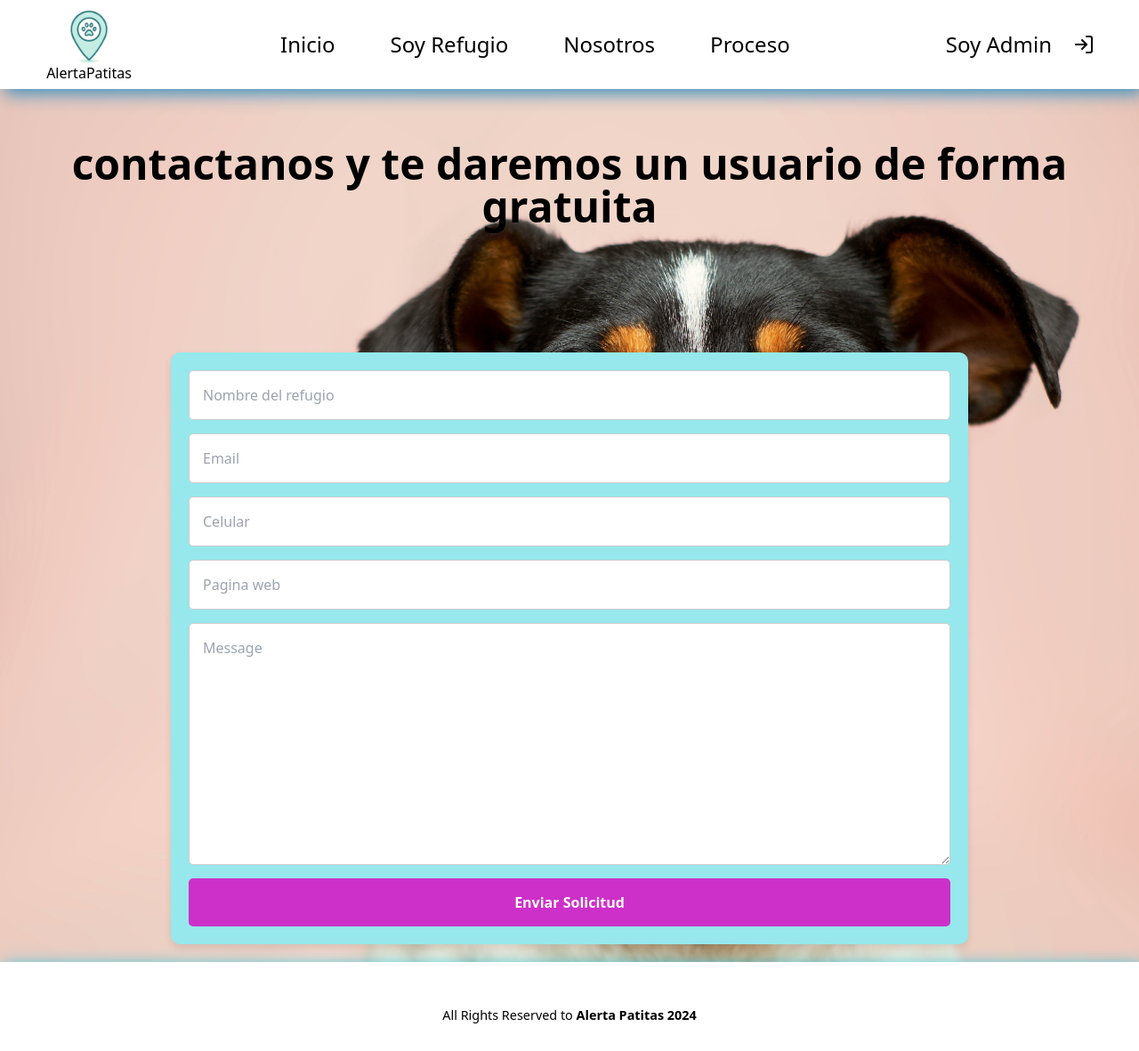
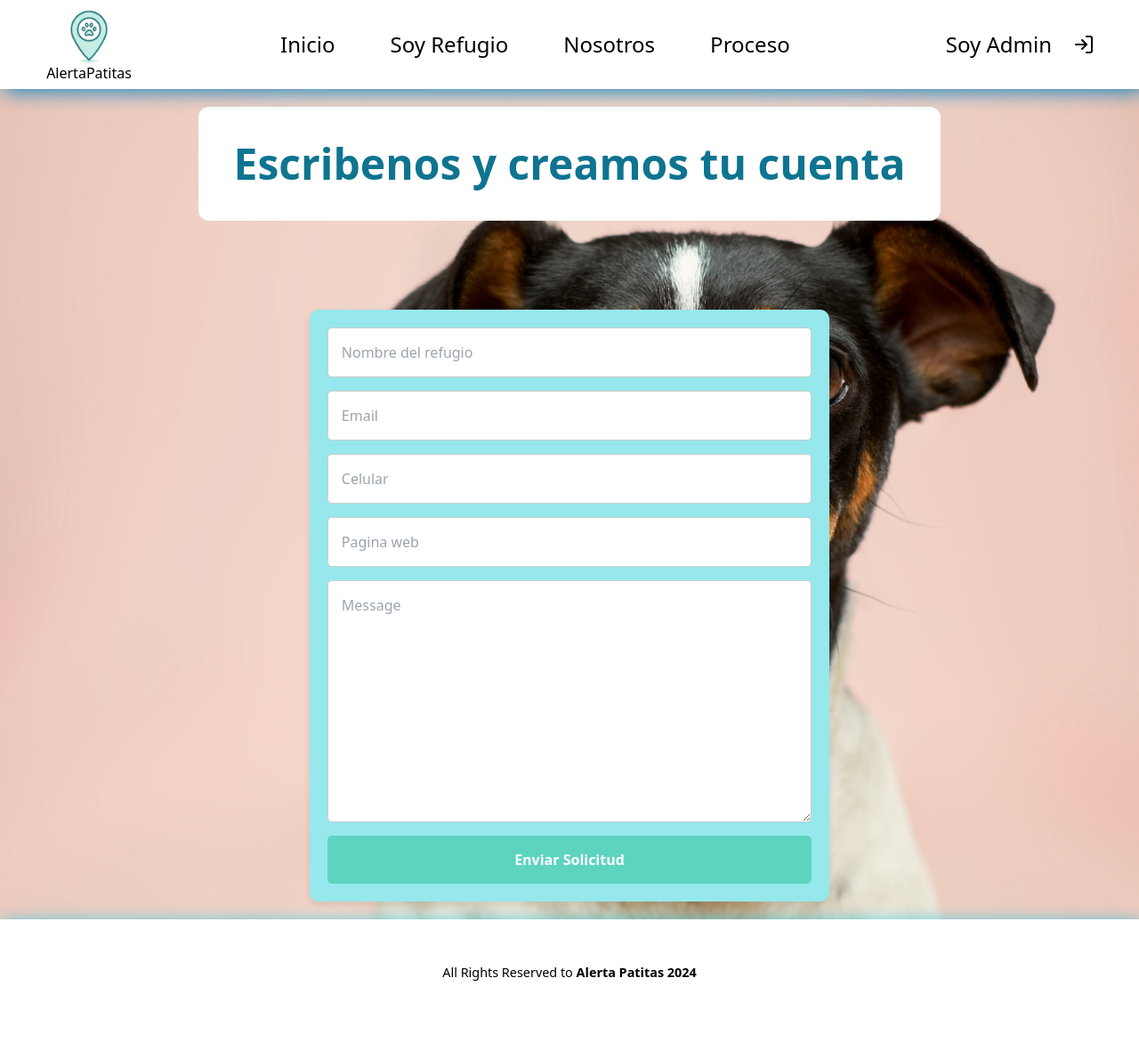
Before and after one commit to yayoamigo/AlertaPatitasWeb, a React (Vite) app in the folder alerta-patitas/: page /contacto in a window 1280 px wide. Shown: the whole page at 89% size. After the commit the page ends 1133 px from the top, so only its background shows below. Built offline with nearby package versions, Linux system fonts and the light colour scheme.

Commit message:
fix styling

```diff
--- a/alerta-patitas/src/pages/contacto/contacto.module.css
+++ b/alerta-patitas/src/pages/contacto/contacto.module.css
@@ -36,7 +36,7 @@
   }
 
   .formContainer {
-    width: 70%;
+    min-width: 70%;
     margin: 0 auto;
     padding: 20px;
     background-color: #96e8ec;
@@ -70,7 +70,7 @@
 
   .form button {
     padding: 15px;
-    background-color: #cd30c8;
+    background-color: #5dd4c0;
     color: #fff;
     font-weight: bold;
     border: none;
--- a/alerta-patitas/src/pages/contacto/contactoPage.jsx
+++ b/alerta-patitas/src/pages/contacto/contactoPage.jsx
@@ -8,7 +8,7 @@ const ContactPage = () => {
   return (
     <div className={styles.wrapper}>
     <div className={styles.container}>
-    <h1 className="text-5xl font-bold text-black rounded-xl p-10">contactanos y te daremos un usuario de forma gratuita</h1>
+    <h1 className="text-2xl sm:text-5xl font-bold text-cyan-700 rounded-xl p-10 bg-white opacity-6"> Escribenos y creamos tu cuenta</h1>
       <div className={styles.formContainer}>
         <form action="" className={styles.form}>
           <input className={styles.inputs} type="text" placeholder="Nombre del refugio" />
```
